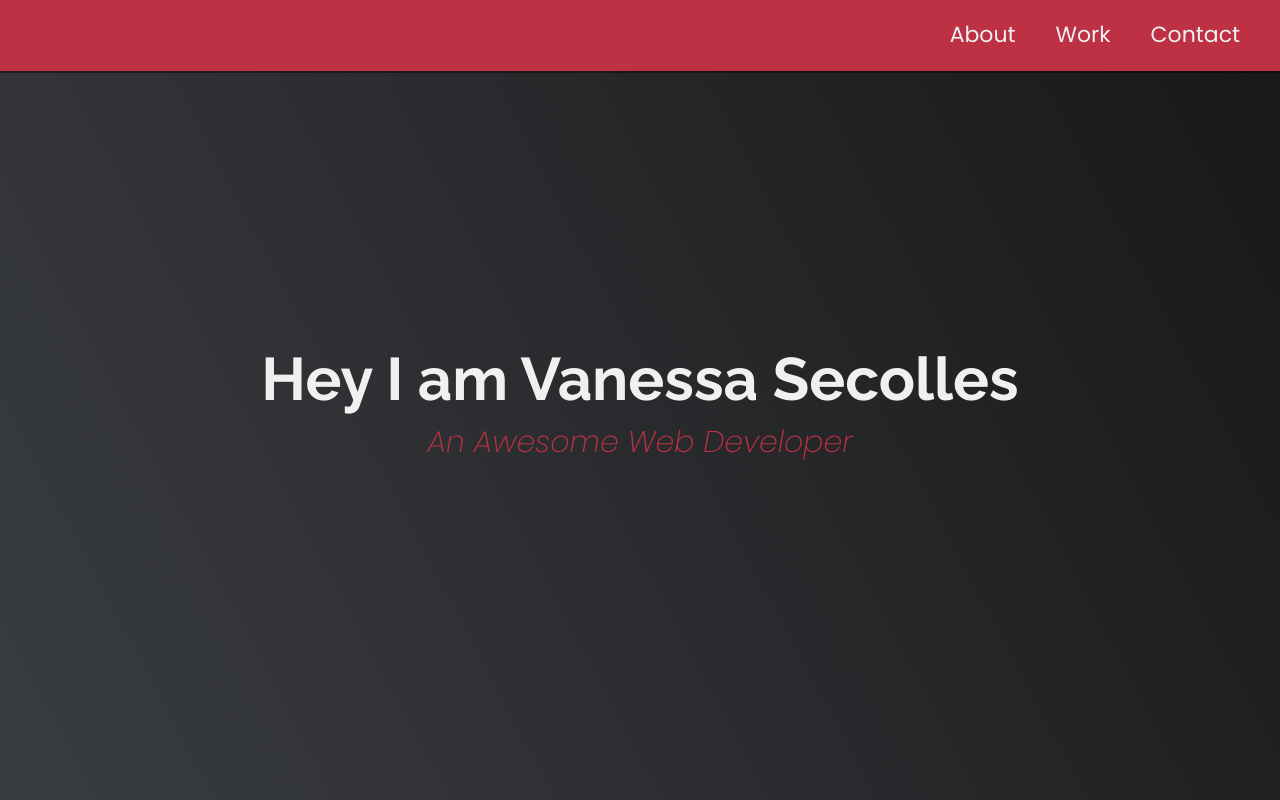
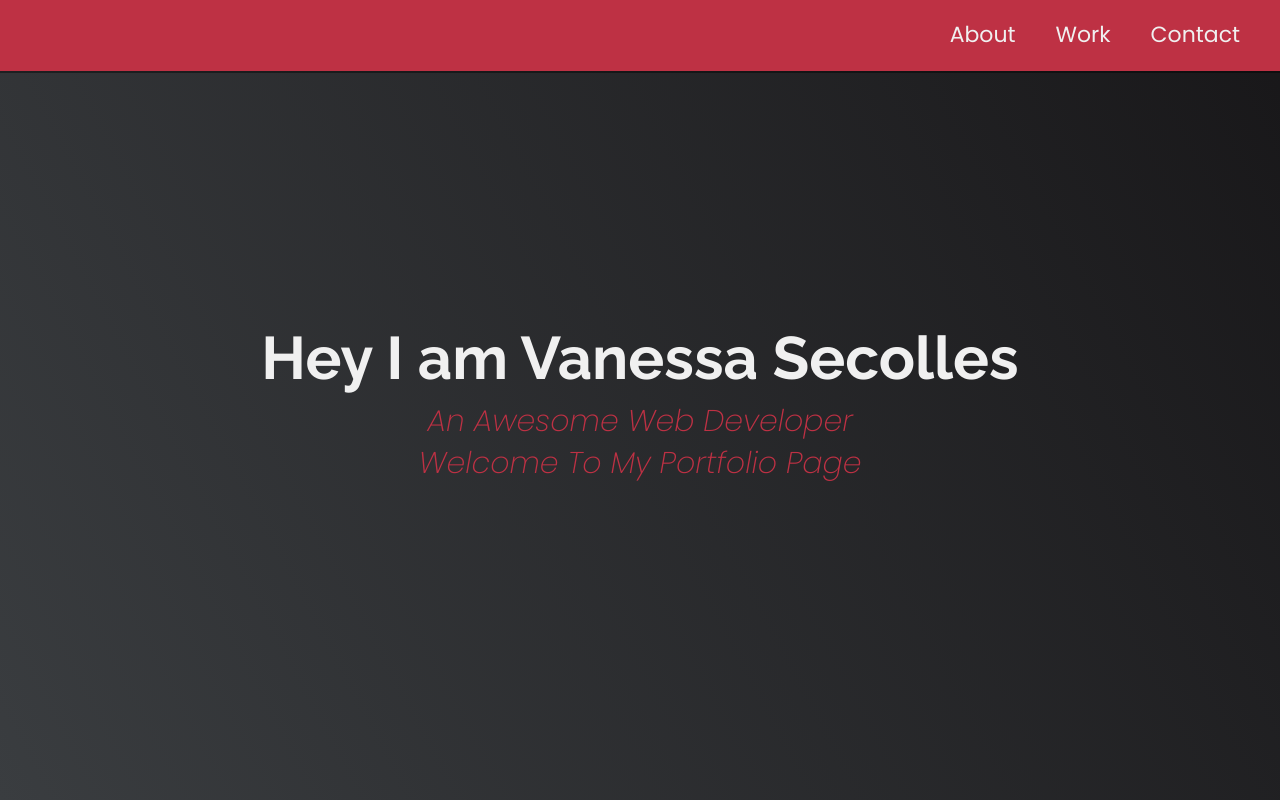
Before and after one commit to vanessasecolles/Flylo, a plain HTML site: page index.html in a window 1280 px wide. Shown: the top 800 px of the page. Drawn offline with Linux system fonts and the light colour scheme.

Commit message:
added new paragraph

```diff
--- a/index.html
+++ b/index.html
@@ -42,6 +42,7 @@
     <section id="welcome-section" class="welcome-section">
       <h1>Hey I am Vanessa Secolles</h1>
       <p>An Awesome Web Developer</p>
+      <p>Welcome To My Portfolio Page</p>
     </section>
 
     <!-- END WELCOME SECTION -->
```
